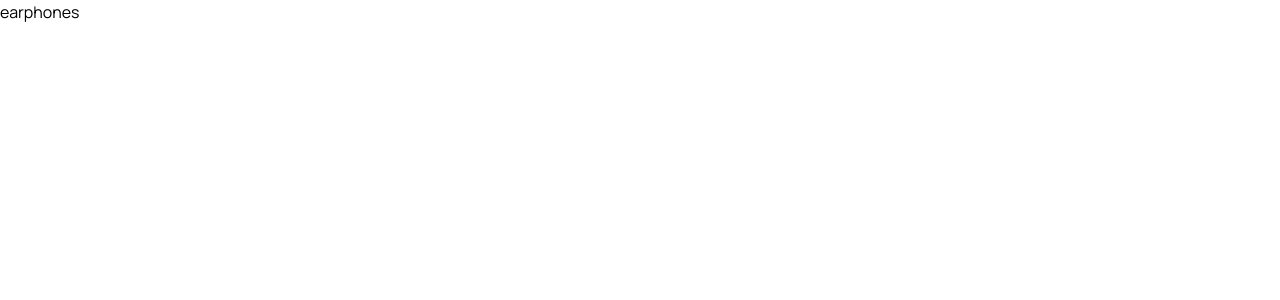
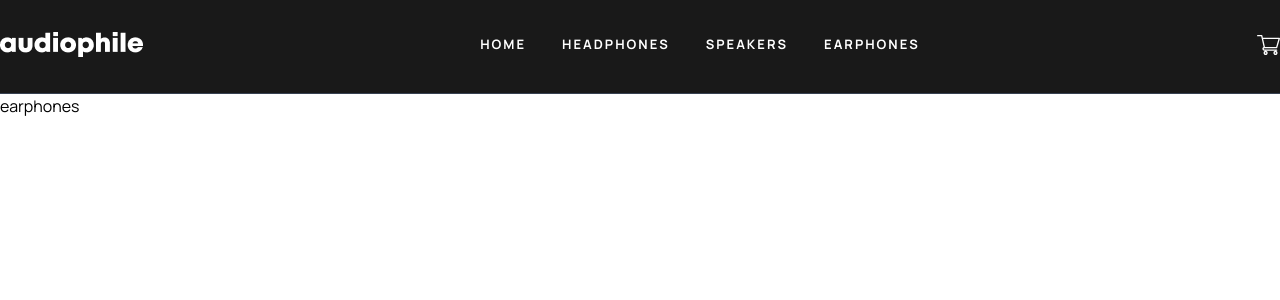
Before and after one commit to VitaliaSvirskaja/audiophile-ecommerce-website, a Next.js app: page /category/earphones in a window 1280 px wide. Shown: the top 300 px of the page. Built offline with nearby package versions, Linux system fonts and the light colour scheme.

Commit message:
added header component to category page

```diff
--- a/pages/category/[category].tsx
+++ b/pages/category/[category].tsx
@@ -1,7 +1,13 @@
 import { useRouter } from "next/router";
+import { Header } from "../../components/Header";
 
 export default function Category() {
   const router = useRouter();
   const { category } = router.query;
-  return <div>{category}</div>;
+  return (
+    <div>
+      <Header />
+      {category}
+    </div>
+  );
 }
```
